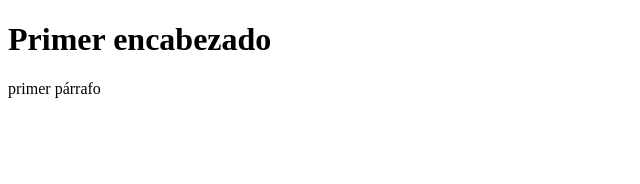
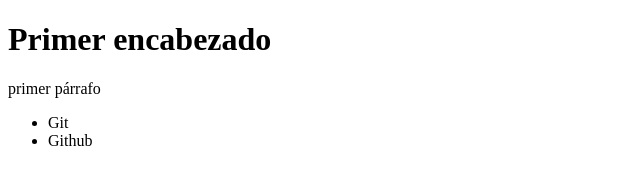
Before and after one commit to AenimaLabs/repo_remoto, a plain HTML site: page index.html in a window 1280 px wide. Shown: the full height of the page, 0-640 px from the left. Drawn offline with Linux system fonts and the light colour scheme.

Commit message:
agregar ul y li al body

```diff
--- a/index.html
+++ b/index.html
@@ -9,5 +9,14 @@
     <h1>Primer encabezado</h1>
     <p>primer párrafo</p>
 
+    <ul>
+        <li>
+            Git
+        </li>
+        <li>
+            Github
+        </li>
+    </ul>
+
 </body>
 </html>
```
